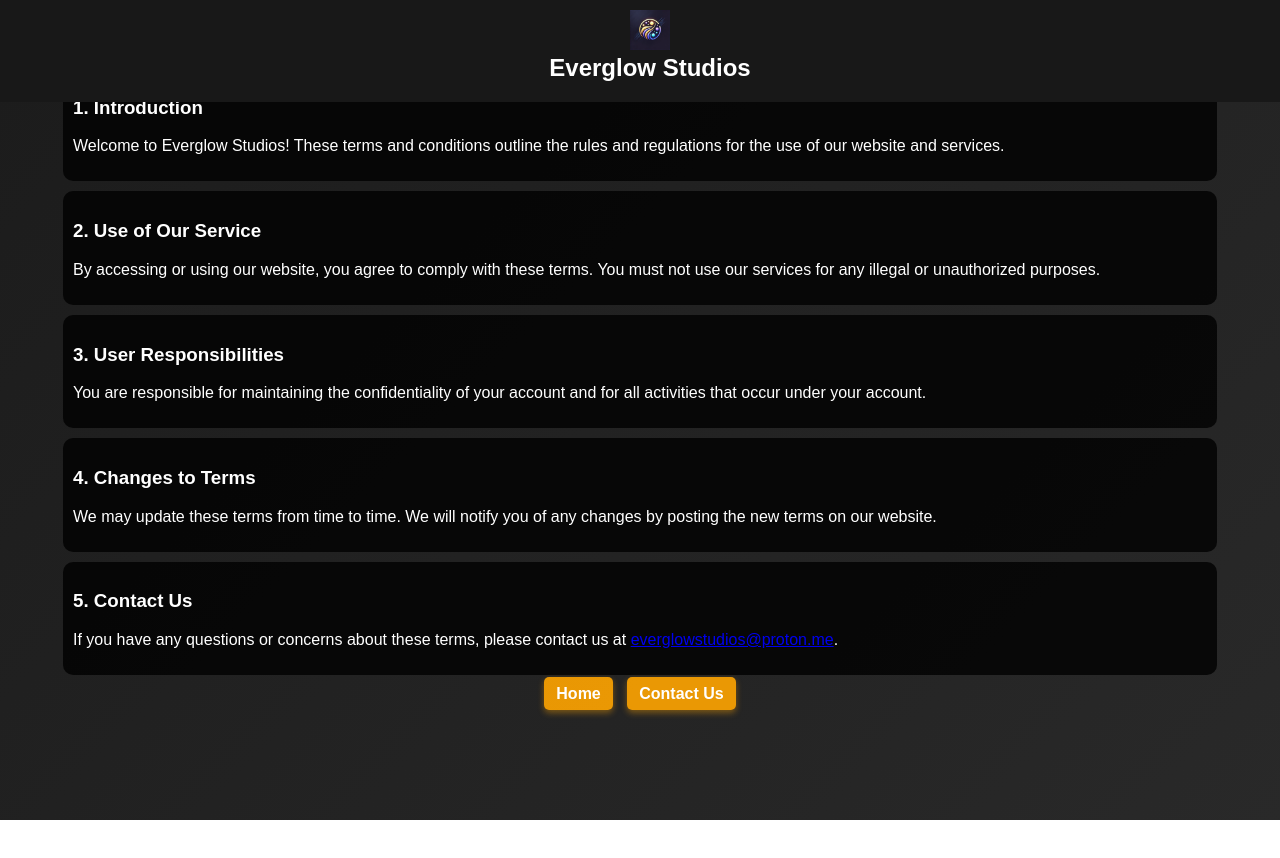
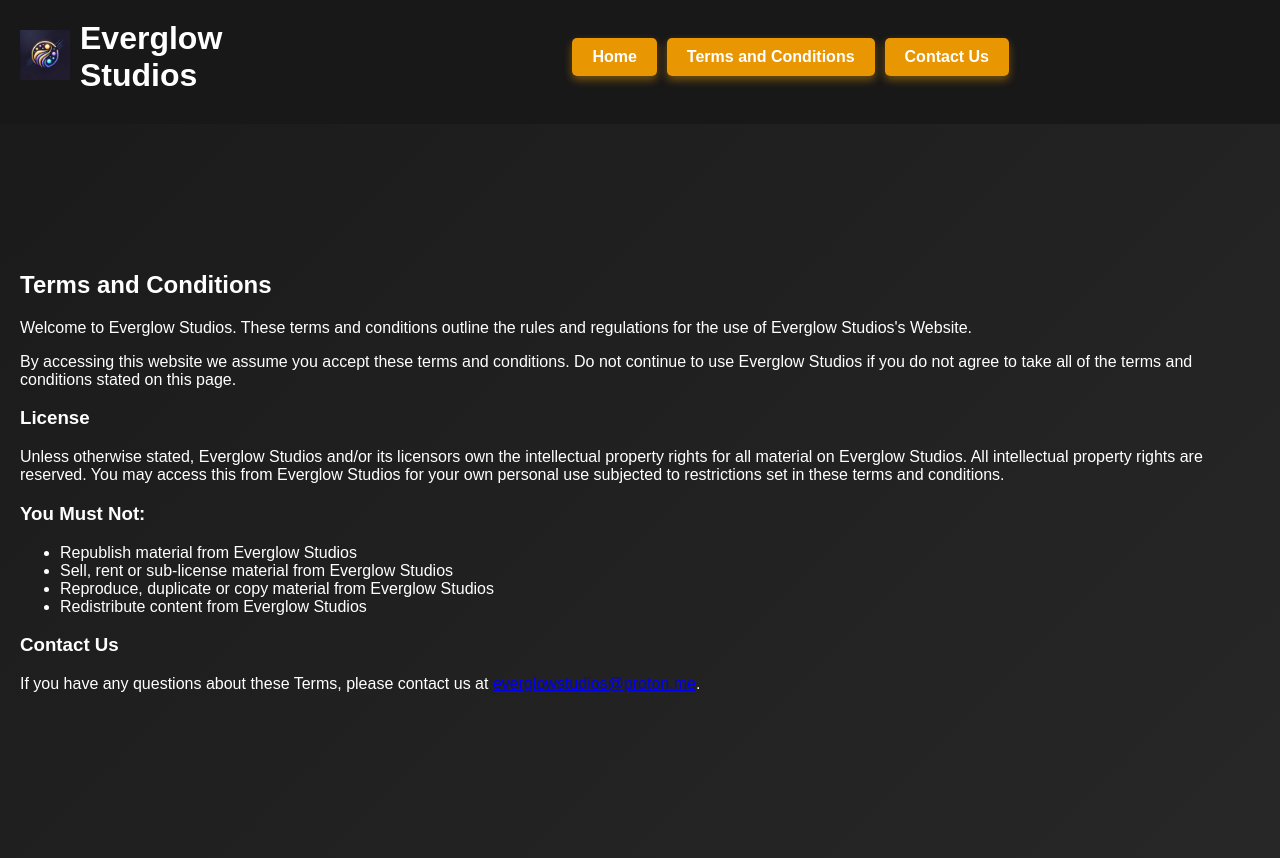
Before and after one commit to everglowstudios/count-up-animation-app, a plain HTML site: page terms.html in a window 1280 px wide. Before the commit the page ends 820 px from the top, so only its background shows below. Drawn offline with Linux system fonts and the light colour scheme.

Commit message:
Update terms.html

```diff
--- a/terms.html
+++ b/terms.html
@@ -4,137 +4,7 @@
     <meta charset="UTF-8">
     <meta name="viewport" content="width=device-width, initial-scale=1.0">
     <title>Terms and Conditions</title>
-    <style>
-        /* Global Styles */
-        body {
-            margin: 0;
-            font-family: 'Arial', sans-serif;
-            background: linear-gradient(-45deg, #2c2c2c, #1a1a1a, #2c2c2c, #1a1a1a);
-            background-size: 400% 400%;
-            animation: gradientBG 15s ease infinite;
-            color: #fff;
-            padding: 0;
-            box-sizing: border-box;
-        }
-
-        header {
-            display: flex;
-            flex-direction: column;
-            align-items: center; /* Center content horizontally */
-            padding: 10px;
-            background-color: #181818;
-            position: fixed;
-            width: 100%;
-            top: 0;
-            left: 0;
-            z-index: 1000;
-        }
-
-        .header-left {
-            display: flex;
-            align-items: center;
-            width: 100%;
-            justify-content: center; /* Center items horizontally */
-            margin-bottom: 10px;
-            flex-direction: column; /* Stack items vertically on mobile */
-        }
-
-        .logo-container {
-            display: flex;
-            align-items: center;
-            flex-direction: column; /* Stack logo and title vertically on mobile */
-        }
-
-        .logo img {
-            width: 40px; /* Adjusted size for mobile */
-            height: 40px;
-        }
-
-        h1 {
-            font-size: 1.5em; /* Adjusted size for mobile */
-            margin: 0;
-        }
-
-        main {
-            padding: 80px 10px 20px; /* Adjusted padding to make space for fixed header */
-            min-height: 100vh; /* Ensure full viewport height */
-        }
-
-        .terms-page {
-            text-align: center;
-            padding: 10px;
-        }
-
-        .terms-page h2 {
-            font-size: 1.2em; /* Smaller heading size for mobile */
-            margin-bottom: 20px;
-        }
-
-        .terms-page section {
-            max-width: 90%; /* Make sections responsive */
-            margin: 10px auto; /* Centered and spaced */
-            padding: 10px;
-            background-color: rgba(0, 0, 0, 0.8); /* Black background */
-            border-radius: 10px;
-            text-align: left; /* Align text to the left inside boxes */
-        }
-
-        .terms-page a.button {
-            background-color: rgba(255, 165, 0, 0.9);
-            color: #fff;
-            border: none;
-            border-radius: 5px;
-            padding: 8px 12px; /* Adjust padding for mobile */
-            margin: 5px;
-            text-decoration: none;
-            font-weight: bold;
-            box-shadow: 0 3px 6px rgba(255, 165, 0, 0.4);
-            transition: background-color 0.3s, box-shadow 0.3s;
-        }
-
-        .terms-page a.button:hover {
-            background-color: rgba(255, 165, 0, 1);
-            box-shadow: 0 4px 8px rgba(255, 165, 0, 0.6);
-        }
-
-        /* Keyframes for gradient background animation */
-        @keyframes gradientBG {
-            0% {
-                background-position: 0% 0%;
-            }
-            50% {
-                background-position: 100% 100%;
-            }
-            100% {
-                background-position: 0% 0%;
-            }
-        }
-
-        /* Media Query for Mobile Devices */
-        @media (max-width: 600px) {
-            .header-left {
-                flex-direction: column; /* Stack logo and title vertically */
-                align-items: center;
-            }
-
-            .logo img {
-                width: 40px; /* Smaller logo for mobile */
-                height: 40px;
-            }
-
-            h1 {
-                font-size: 1.5em; /* Smaller heading for mobile */
-            }
-
-            .terms-page section {
-                padding: 8px;
-            }
-
-            .terms-page a.button {
-                padding: 6px 10px; /* Smaller button padding */
-            }
-        }
-    </style>
+    <link rel="stylesheet" href="styles.css">
 </head>
 <body>
     <header>
@@ -145,39 +15,35 @@
                 </div>
                 <h1>Everglow Studios</h1>
             </div>
+            <nav class="main-nav">
+                <a href="index.html" class="button">Home</a>
+                <a href="terms.html" class="button">Terms and Conditions</a>
+                <a href="contact.html" class="button">Contact Us</a>
+            </nav>
         </div>
     </header>
 
     <main class="terms-page">
-        <h2>Terms and Conditions</h2>
-        <section>
-            <h3>1. Introduction</h3>
-            <p>Welcome to Everglow Studios! These terms and conditions outline the rules and regulations for the use of our website and services.</p>
-        </section>
+        <div class="terms-container">
+            <section>
+                <h2>Terms and Conditions</h2>
+                <p>Welcome to Everglow Studios. These terms and conditions outline the rules and regulations for the use of Everglow Studios's Website.</p>
+                <p>By accessing this website we assume you accept these terms and conditions. Do not continue to use Everglow Studios if you do not agree to take all of the terms and conditions stated on this page.</p>
 
-        <section>
-            <h3>2. Use of Our Service</h3>
-            <p>By accessing or using our website, you agree to comply with these terms. You must not use our services for any illegal or unauthorized purposes.</p>
-        </section>
+                <h3>License</h3>
+                <p>Unless otherwise stated, Everglow Studios and/or its licensors own the intellectual property rights for all material on Everglow Studios. All intellectual property rights are reserved. You may access this from Everglow Studios for your own personal use subjected to restrictions set in these terms and conditions.</p>
 
-        <section>
-            <h3>3. User Responsibilities</h3>
-            <p>You are responsible for maintaining the confidentiality of your account and for all activities that occur under your account.</p>
-        </section>
+                <h3>You Must Not:</h3>
+                <ul>
+                    <li>Republish material from Everglow Studios</li>
+                    <li>Sell, rent or sub-license material from Everglow Studios</li>
+                    <li>Reproduce, duplicate or copy material from Everglow Studios</li>
+                    <li>Redistribute content from Everglow Studios</li>
+                </ul>
 
-        <section>
-            <h3>4. Changes to Terms</h3>
-            <p>We may update these terms from time to time. We will notify you of any changes by posting the new terms on our website.</p>
-        </section>
-
-        <section>
-            <h3>5. Contact Us</h3>
-            <p>If you have any questions or concerns about these terms, please contact us at <a href="mailto:everglowstudios@proton.me">everglowstudios@proton.me</a>.</p>
-        </section>
-
-        <div class="buttons-container">
-            <a href="index.html" class="button">Home</a>
-            <a href="contact.html" class="button">Contact Us</a>
+                <h3>Contact Us</h3>
+                <p>If you have any questions about these Terms, please contact us at <a href="mailto:everglowstudios@proton.me">everglowstudios@proton.me</a>.</p>
+            </section>
         </div>
     </main>
 </body>
```
